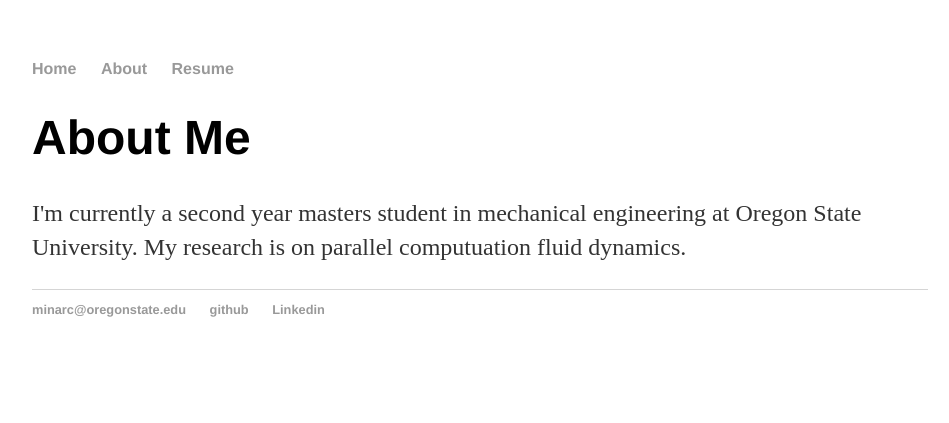
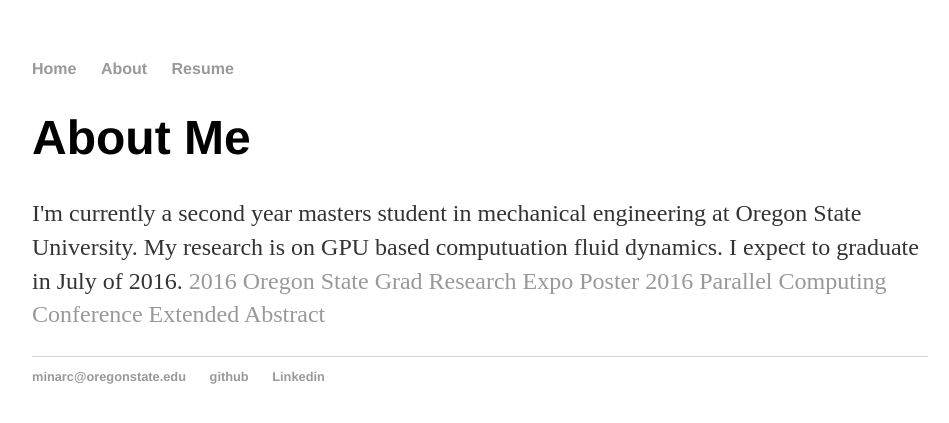
Before and after one commit to chrisminar/chrisminar.github.io, a Jekyll site: the page built from about/index.html, in a window 1280 px wide. Shown: the top 423 px of the page, without its empty margins (160-1109 px from the left). Built offline with Jekyll 4.4.1, drawn with Linux system fonts in a browser that asks for light colours.

Commit message:
Update index.html

```diff
--- a/about/index.html
+++ b/about/index.html
@@ -4,5 +4,10 @@ title: Chris Minar
 ---
 <div class="blurb">
 	<h1>About Me</h1>
-	<p>I'm currently a second year masters student in mechanical engineering at Oregon State University.  My research is on parallel computuation fluid dynamics.</p>
+	<p>I'm currently a second year masters student in mechanical engineering at Oregon State University.
+	My research is on GPU based computuation fluid dynamics.
+	I expect to graduate in July of 2016.
+	<a href="grad_expo_poster_2016_chris_minar.pdf" target="_blank">2016 Oregon State Grad Research Expo Poster</a>
+	<a href="parallel_CFD_2016_paper.pdf" target="_blank">2016 Parallel Computing Conference Extended Abstract</a>
+	</p>
 </div><!-- /.blurb -->
```
